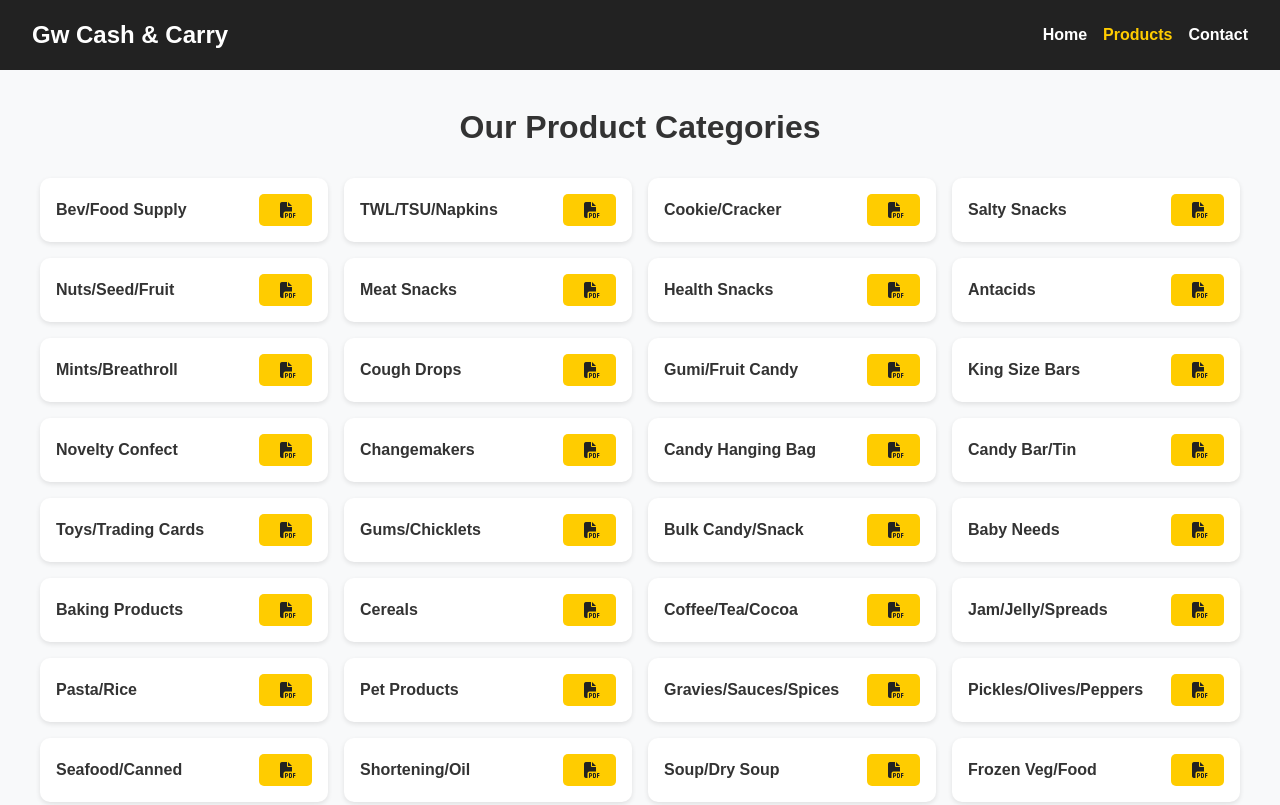
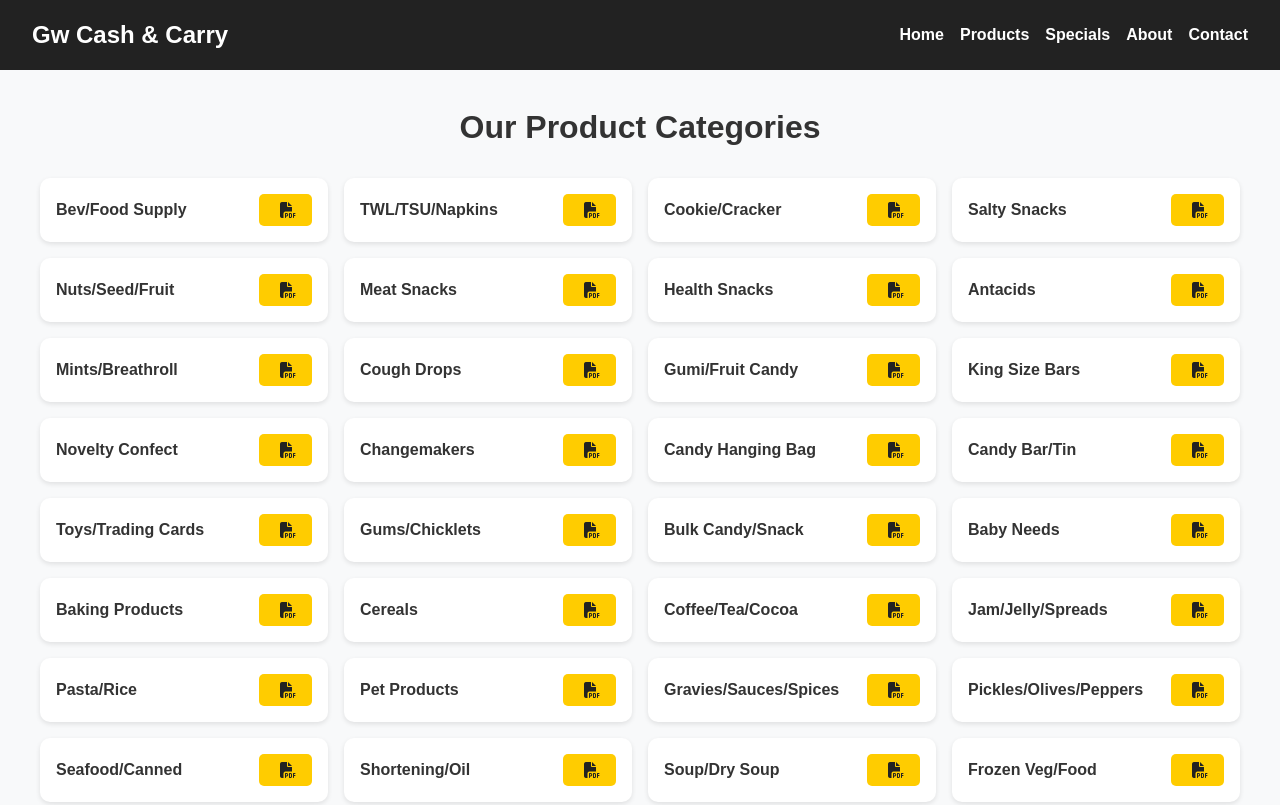
Before and after one commit to gwcashandcarry-wholesale/gwcashandcarry-website, a plain HTML site: page product.html in a window 1280 px wide. Shown: the top 805 px of the page. Drawn offline with Linux system fonts and the light colour scheme.

Commit message:
product.html

```diff
--- a/product.html
+++ b/product.html
@@ -10,12 +10,16 @@
 </head>
 <body>
   <header>
-     <h1><a href="index.html"> Gw Cash & Carry </a></h1>
+    <div class="logo">
+       <h1><a href="index.html"> Gw Cash & Carry </a></h1>
+    </div>
     <nav>
-  <button class="menu-btn" id="menu-btn">☰</button>
+      <button class="menu-btn" id="menu-btn">☰</button>
       <ul id="menu">
         <li><a href="index.html">Home</a></li>
-        <li><a href="product.html" class="active">Products</a></li>
+        <li><a href="product.html">Products</a></li>
+        <li><a href="#">Specials</a></li>
+        <li><a href="about.html">About</a></li>
         <li><a href="contact.html">Contact</a></li>
       </ul>
     </nav>
```
